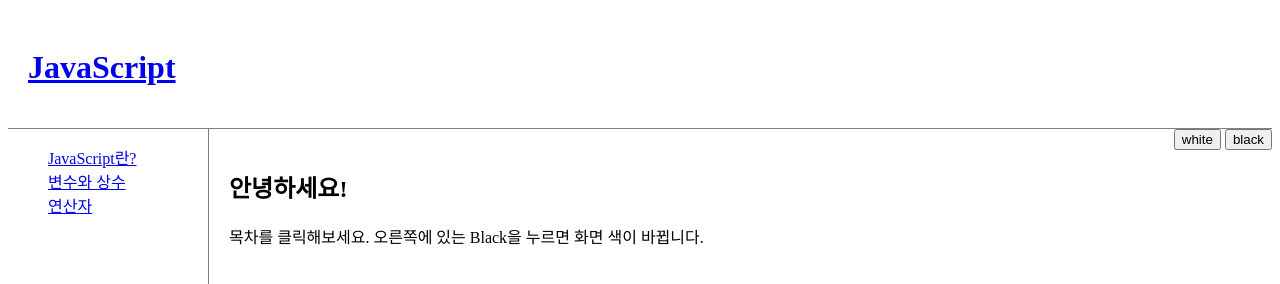
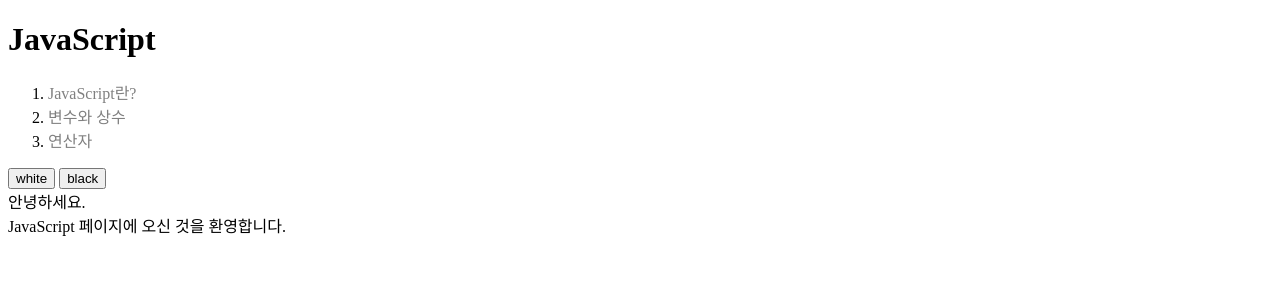
Before and after one commit to mjyoo0353/web1, a plain HTML site: page index.html in a window 1280 px wide. Shown: the top 284 px of the page. Drawn offline with Linux system fonts and the light colour scheme.

Commit message:
Update index.html

```diff
--- a/index.html
+++ b/index.html
@@ -2,68 +2,43 @@
 <html>
 <head>
      <meta charset="utf-8">
+     <meta name="viewport" content="width=device-width, initial-scale=1.0">
+     <!--viewport로 설정해주면 어느 디바이스에서든지 최적화된 크기로 표현하여 보기좋은 화면을 표시해줌-->
+     <link rel="stylesheet" type="text/css" href="http://localhost/html/style2.css">
      <title>생활코딩</title>
+    <style>
+      a{
+      color:black;
+      text-decoration: none;
+    }
+     .saw{
+       color:gray;
+     }
 
+    </style>
+    <!-- class 를 실행시키려고 하면 style 내용안에 앞에 .을 꼭 붙여줘야함
+    a는 태그, .은 클래스, #은 id인데, style 작성시에 맨 밑에 작성할수록 파워가 쎄져서 같은 태그를 사용한다고 하면
+    맨 밑에 사용한 것이 위에 사용한것을 덮을 수 있음. BUT 순서 상관없이 id -> class-> 태그 순으로 힘이 쎄기 때문에 id는 위에 써줘도 덮히지 않음.
+     -->
 </head>
 <body id="target">
-<body>
-  <style>
-  #control{
-float:right;
-}
-body.black{
-  background-color:black;
-  color:white;
-}
-body.white{
-  background-color:white;
-  color:black;
-}
-header{
-  border-bottom:1px solid gray;
-  padding:20px;
-}
-nav {
-  border-right:1px solid gray;
-  width:200px;
-  height:600px;
-  float:left;
-}
-nav ol{
-  list-style:none;
-}
-article{
-  float:left;
-  padding:20px;
-}
-h2{
-  font-size:50px;
-}
-header img{
-  float:right
-}
-  </style>
-
     <header>
-        <h1><a href="http://mjyoo0353.github.io/web1/">JavaScript</a></h1>
+        <h1><a href="http://localhost/html/" class="active"><span class="java-highlight">JavaScript</span></a></h1>
     </header>
     <nav>
         <ol>
-        <li><a href="http://mjyoo0353.github.io/web1/page_javascript.html">JavaScript란?</a></li>
-        <li><a href="http://mjyoo0353.github.io/web1/page_vc.html">변수와 상수</a></li>
-        <li><a href="http://mjyoo0353.github.io/web1/page_op.html">연산자</a></li>
-        </ol>
+        <li><a href="http://localhost/html/page_javascript.html" class="saw">JavaScript란?</a></li>
+        <li><a href="http://localhost/html/page_vc.html" class="saw" active>변수와 상수</a></li>
+        <li><a href="http://localhost/html/page_op.html" class="saw">연산자</a></li>
     </nav>
-
     <div id="control">
     <input type="button" value="white" onclick="document.getElementById('target').className='white'"/>
     <input type="button" value="black" onclick="document.getElementById('target').className='black'"/>
     </div>
 
 <article>
-          <h1>안녕하세요!</h1>
-          목차를 클릭해보세요. 오른쪽에 있는 Black을 누르면 화면 색이 바뀝니다.
+  안녕하세요.<br/>
+  JavaScript 페이지에 오신 것을 환영합니다.
 </article>
-
 </body>
 </html>
```
Lines whose indentation alone changed are shown as unchanged.
